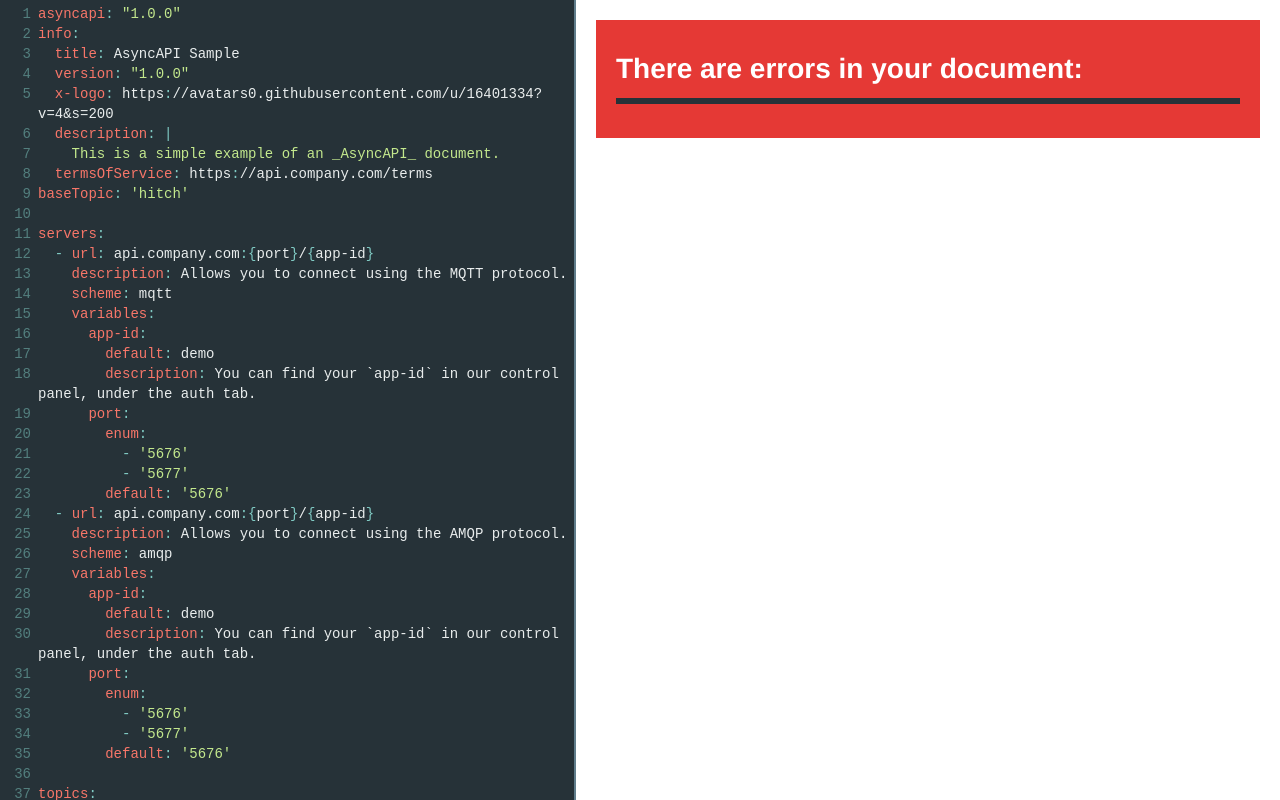
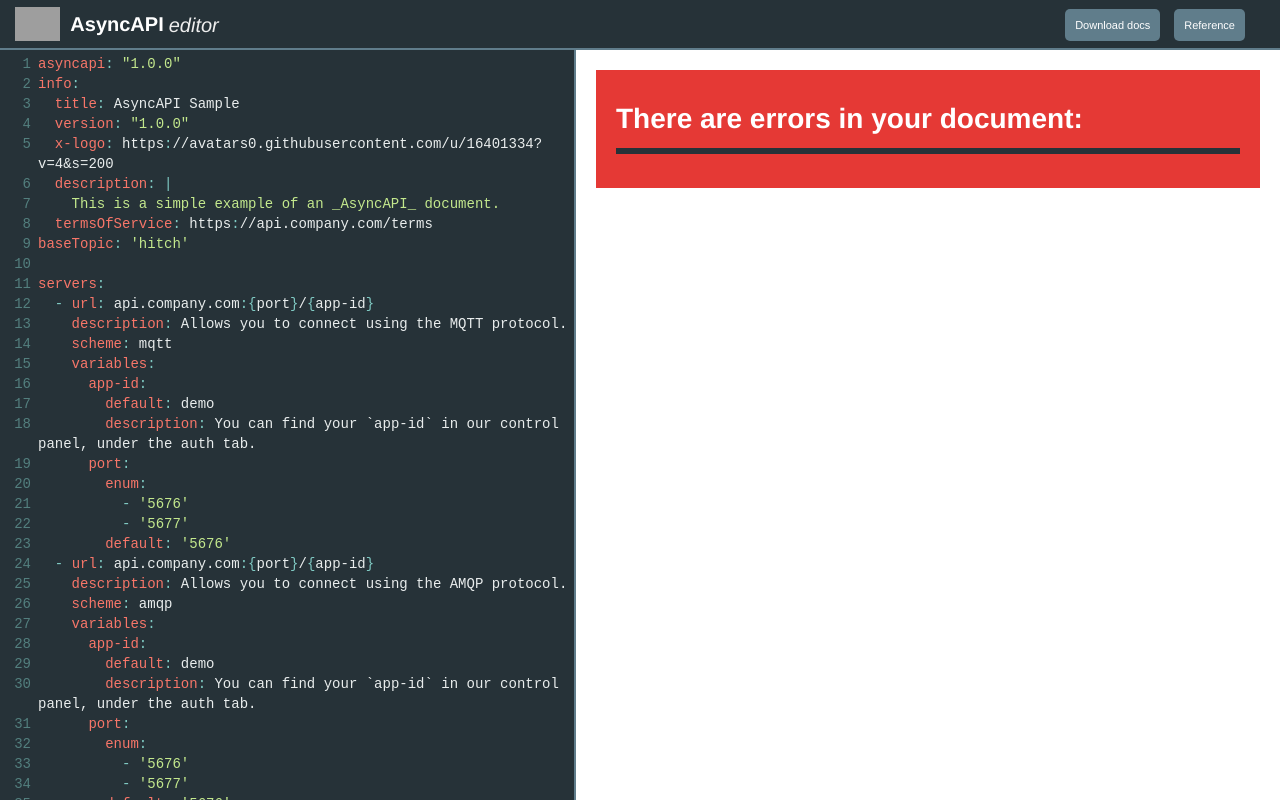
Before and after one commit to asyncapi-archived-repos/editor, a website: page public/index.html in a window 1280 px wide. Drawn offline with nearby package versions, Linux system fonts and the light colour scheme; no server answers; grey boxes are pictures that could not be loaded.

Commit message:
Add topbar, download docs and fix indentation tabs

```diff
--- a/package.json
+++ b/package.json
@@ -12,7 +12,8 @@
   "author": "Fran Mendez (fmvilas@gmail.com)",
   "license": "MIT",
   "dependencies": {
-    "asyncapi-docgen": "^1.1.0",
+    "archiver": "^2.0.0",
+    "asyncapi-docgen": "^1.2.0",
     "body-parser": "^1.17.2",
     "express": "^4.15.3",
     "node-yaml-config": "0.0.4"
--- a/public/index.html
+++ b/public/index.html
@@ -12,6 +12,16 @@
   <script src="https://cdnjs.cloudflare.com/ajax/libs/superagent/3.5.2/superagent.min.js"></script>
 </head>
 <body>
+  <div class="top-panel">
+    <img src="https://avatars0.githubusercontent.com/u/16401334?v=4&s=200" class="top-panel__logo" alt="AsyncAPI logo">
+    <span class="top-panel__logo-text">AsyncAPI</span>
+    <span class="top-panel__editor-text">editor</span>
+
+    <div class="top-panel__buttons">
+      <button id="generate-docs" class="top-panel__button">Download docs</button>
+      <a class="top-panel__button" href="https://github.com/asyncapi/asyncapi" target="_blank">Reference</a>
+    </div>
+  </div>
   <div class="left-panel">
     <textarea id="code" name="code">
 asyncapi: "1.0.0"
--- a/public/index.js
+++ b/public/index.js
@@ -4,7 +4,7 @@ function onCodeChange (cm) {
   superagent
     .post('/code')
     .send(value)
-    .set('Accept', 'application/json')
+    .set('Accept', 'text/plain')
     .set('Content-Type', 'text/plain')
     .end(function(err, res){
       if (err) {
@@ -33,7 +33,8 @@ var editor = CodeMirror.fromTextArea(document.getElementById("code"), {
   mode: "text/yaml",
   lineNumbers: true,
   lineWrapping: true,
-  theme: 'material'
+  theme: 'material',
+  tabSize: 2
 });
 
 editor.on('change', _.debounce(onCodeChange, 500));
@@ -59,3 +60,21 @@ function bindExpandButtons () {
     });
   }
 }
+
+document.getElementById('generate-docs').addEventListener('click', function () {
+  var value = editor.getValue();
+
+  var form = document.createElement("form");
+  form.setAttribute("method", "post");
+  form.setAttribute("action", "/generate/docs");
+  form.setAttribute("style", "display: none;");
+
+  var text = document.createElement("textarea");
+  text.setAttribute("name", "data");
+  text.value = value;
+  form.appendChild(text);
+
+  document.body.appendChild(form);
+
+  form.submit();
+});
--- a/public/styles.css
+++ b/public/styles.css
@@ -13,10 +13,60 @@ html, body {
   font-smoothing: antialiased;
 }
 
+.top-panel {
+  position: fixed;
+  left: 0;
+  top: 0;
+  right: 0;
+  height: 50px;
+  background-color: #263238;
+  padding: 0 15px;
+  border-bottom: #607d8b 2px solid;
+  line-height: 48px;
+}
+.top-panel__logo {
+  height: 34px;
+  margin-top: 7px;
+  float: left;
+}
+.top-panel__logo-text {
+  color: white;
+  font-weight: bold;
+  font-size: 20px;
+  float: left;
+  line-height: 49px;
+  margin-left: 10px;
+}
+.top-panel__editor-text {
+  color: #eee;
+  font-weight: normal;
+  font-size: 20px;
+  font-style: italic;
+  float: left;
+  line-height: 50px;
+  margin-left: 5px;
+}
+.top-panel__buttons {
+  float: right;
+  margin-right: 20px;
+}
+.top-panel__button {
+  background-color: #607d8b;
+  color: white;
+  padding: 10px;
+  border-radius: 5px;
+  border: none;
+  cursor: pointer;
+  outline: none;
+  font-size: 11px;
+  margin-left: 10px;
+  text-decoration: none;
+}
+
 .left-panel {
   position: fixed;
   left: 0;
-  top: 0;
+  top: 50px;
   width: 45%;
   bottom: 0;
   border-right: #607d8b 2px solid;
@@ -25,7 +75,7 @@ html, body {
 .right-panel {
   position: fixed;
   left: 45%;
-  top: 0;
+  top: 50px;
   right: 0;
   bottom: 0;
   overflow: auto;
@@ -49,6 +99,8 @@ html, body {
 }
 .errors-wrapper code {
   background-color: #263238;
+  white-space: pre-wrap;
+  word-break: break-word;
 }
 
 /* DOCUMENTATION */
```
Also changed, not shown: src/index.js (+27 -0 lines), 1 other file.
